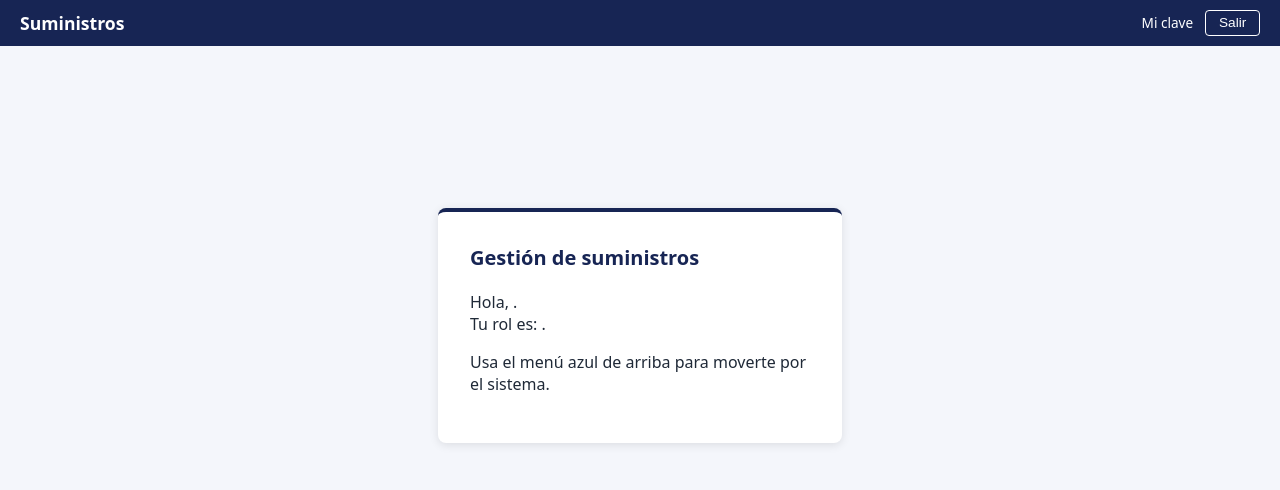
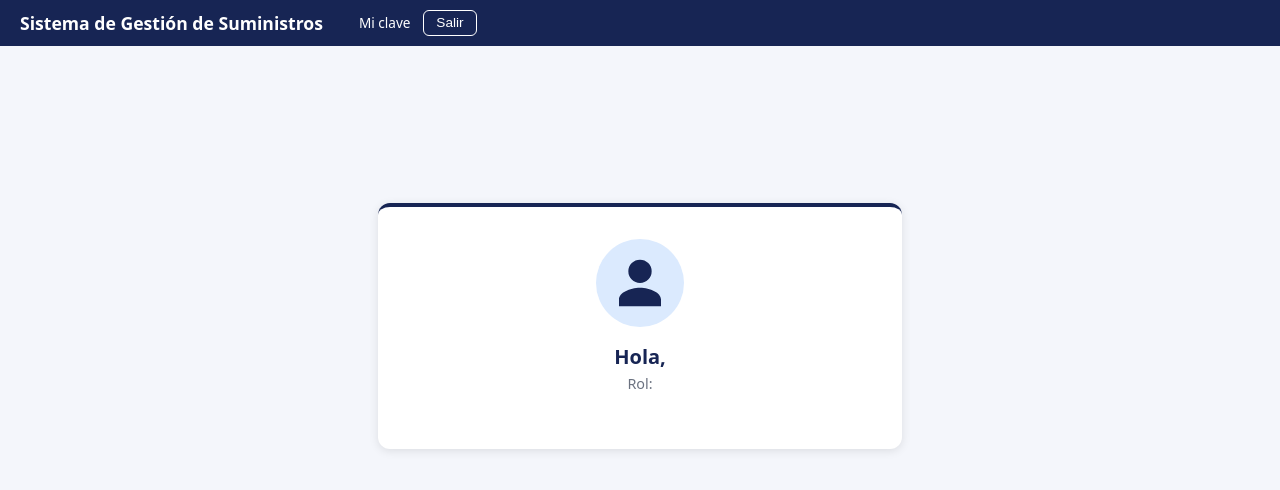
Before and after one commit to ingenierodesarrollo/Gestion_de_suministros, a Django app: page / in a window 1280 px wide. Shown: the top 490 px of the page. Run offline with Django 5.2, Linux system fonts and the light colour scheme; the visitor is signed in with stand-in values (Sample User, id 1).

Commit message:
Estilos de inicio, botones, tablas

```diff
--- a/static/css/estilos.css
+++ b/static/css/estilos.css
@@ -113,3 +113,38 @@ form.en-linea { display: inline; }
 .dato.destacado { background: var(--azul); border-color: var(--azul); }
 .dato.destacado span, .dato.destacado strong { color: #fff; }
 .limite { color: var(--rojo); font-weight: 600; }
+
+/* Pantalla de inicio */
+.bienvenida { text-align: center; }
+.icono-usuario { width: 88px; height: 88px; margin: 0 auto 1rem; border-radius: 50%; background: var(--azul-claro); color: var(--azul); display: flex; align-items: center; justify-content: center; }
+.bienvenida h1 { margin-bottom: 0.25rem; }
+.bienvenida .rol { font-size: 0.9rem; color: #6b7280; margin: 0 0 1.5rem; }
+.botones-inicio { display: flex; flex-direction: column; gap: 0.6rem; }
+a.boton { display: block; padding: 0.65rem; background: var(--azul); color: #fff; text-decoration: none; border-radius: 4px; }
+a.boton:hover { background: #0f1a3d; }
+.tarjeta.bienvenida { width: 460px; }
+.botones-inicio { display: grid; grid-template-columns: 1fr 1fr; }
+
+.boton-tabla { display: inline-block; width: auto; padding: 0.25rem 0.7rem; font-size: 0.85rem; font-family: inherit; line-height: 1.4; background: var(--azul); color: #fff; text-decoration: none; border: 0; border-radius: 4px; vertical-align: middle; cursor: pointer; }
+.boton-tabla:hover { background: #0f1a3d; }
+
+.acciones { display: flex; gap: 0.5rem; margin-bottom: 1rem; }
+
+.tabla .boton-tabla { min-width: 6.5rem; box-sizing: border-box; text-align: center; }
+
+.acciones-tabla { display: flex; gap: 0.4rem; align-items: center; }
+
+.boton-tabla { white-space: nowrap; }
+
+/* Tablas */
+.tabla { border-collapse: separate; border-spacing: 0; border: 1px solid #e5e7eb; border-radius: 10px; overflow: hidden; }
+.tabla th { font-weight: 600; font-size: 0.85rem; padding: 0.7rem 0.8rem; }
+.tabla td { padding: 0.6rem 0.8rem; border-bottom: 1px solid #eef0f4; }
+.tabla tbody tr:nth-child(even) td { background: #f9fafb; }
+.tabla tbody tr:hover td { background: var(--azul-claro); }
+.tabla tbody tr:last-child td { border-bottom: 0; }
+.tabla tfoot td { background: var(--fondo); border-top: 1px solid #e5e7eb; }
+
+.tarjeta { border-radius: 12px; }
+input[type="text"], input[type="email"], input[type="password"], select { border-radius: 6px; }
+.boton-tabla, a.boton, button { border-radius: 6px; }
--- a/templates/barra.html
+++ b/templates/barra.html
@@ -1,6 +1,7 @@
 {% if user.is_authenticated %}
 <header class="barra">
-  <a class="marca" href="{% url 'inicio' %}">Suministros</a>
+  <a class="marca" href="{% url 'inicio' %}">Sistema de Gestión de Suministros</a>
+  {% if request.resolver_match.view_name != 'inicio' %}
   <nav>
     {% if user.es_coordinador %}
       <a href="{% url 'proyecciones:mi_proyeccion' %}">Mi proyección</a>
@@ -16,6 +17,7 @@
       <a href="{% url 'configuracion:usuarios' %}" class="{% if request.resolver_match.view_name == 'configuracion:usuarios' %}activo{% endif %}">Usuarios</a>
     {% endif %}
   </nav>
+  {% endif %}
   <div class="usuario">
     <span>{{ user.nombre }}{% if user.area %} · {{ user.area.nombre }}{% endif %}</span>
     <a href="{% url 'cambiar_clave' %}">Mi clave</a>
--- a/templates/configuracion/unidades_lista.html
+++ b/templates/configuracion/unidades_lista.html
@@ -6,20 +6,20 @@
   <div class="tarjeta">
     <h1>Unidades de medida</h1>
     {% for m in messages %}<p class="aviso {{ m.tags }}">{{ m }}</p>{% endfor %}
-    <p><a href="{% url 'configuracion:unidad_nueva' %}">Nueva unidad</a></p>
+    <p><a class="boton-tabla" href="{% url 'configuracion:unidad_nueva' %}">Nueva unidad</a></p>
     <table class="tabla">
       <thead><tr><th>Nombre</th><th></th></tr></thead>
       <tbody>
         {% for u in unidades %}
         <tr>
           <td>{{ u.nombre }}</td>
-          <td><a href="{% url 'configuracion:unidad_editar' u.pk %}">Editar</a></td>
+          <td><a class="boton-tabla" href="{% url 'configuracion:unidad_editar' u.pk %}">Editar</a></td>
         </tr>
         {% empty %}
         <tr><td colspan="2">No hay unidades.</td></tr>
         {% endfor %}
       </tbody>
     </table>
-    <p><a href="{% url 'inicio' %}">Volver al inicio</a></p>
+    <p><a class="boton-tabla" href="{% url 'inicio' %}">Volver al inicio</a></p>
   </div>
 {% endblock %}
--- a/templates/inicio.html
+++ b/templates/inicio.html
@@ -4,9 +4,28 @@
 {% block clase_body %}centrado{% endblock %}
 
 {% block contenido %}
-  <div class="tarjeta">
-    <h1>Gestión de suministros</h1>
-    <p>Hola, {{ user.nombre }}.<br>Tu rol es: {{ user.get_rol_display }}.</p>
-    <p>Usa el menú azul de arriba para moverte por el sistema.</p>
+  <div class="tarjeta bienvenida">
+    <div class="icono-usuario">
+      <svg viewBox="0 0 24 24" width="56" height="56" fill="currentColor" aria-hidden="true">
+        <path d="M12 12a5 5 0 1 0 0-10 5 5 0 0 0 0 10zm0 2c-4.4 0-9 2.2-9 5v3h18v-3c0-2.8-4.6-5-9-5z"/>
+      </svg>
+    </div>
+    <h1>Hola, {{ user.nombre }}</h1>
+    <p class="rol">Rol: {{ user.get_rol_display }}</p>
+    <div class="botones-inicio">
+      {% if user.es_coordinador %}
+        <a class="boton" href="{% url 'proyecciones:mi_proyeccion' %}">Mi proyección</a>
+      {% endif %}
+      {% if user.es_administrador or user.es_desarrollador %}
+        <a class="boton" href="{% url 'proyecciones:revision' %}">Revisión</a>
+        <a class="boton" href="{% url 'proyecciones:consolidado' %}">Consolidado</a>
+        <a class="boton" href="{% url 'proyecciones:abrir_periodo' %}">Abrir periodo</a>
+        <a class="boton" href="{% url 'proyecciones:bitacora' %}">Bitácora</a>
+        <a class="boton" href="{% url 'configuracion:areas' %}">Áreas</a>
+        <a class="boton" href="{% url 'configuracion:unidades' %}">Unidades</a>
+        <a class="boton" href="{% url 'configuracion:productos' %}">Productos sugeridos</a>
+        <a class="boton" href="{% url 'configuracion:usuarios' %}">Usuarios</a>
+      {% endif %}
+    </div>
   </div>
 {% endblock %}
--- a/templates/proyecciones/bitacora.html
+++ b/templates/proyecciones/bitacora.html
@@ -27,6 +27,6 @@
         {% endfor %}
       </tbody>
     </table>
-    <p><a href="{% url 'proyecciones:revision' %}">Volver a revisión</a></p>
+    <p><a class="boton-tabla" href="{% url 'proyecciones:revision' %}">Volver a revisión</a></p>
   </div>
 {% endblock %}
--- a/templates/proyecciones/consolidado.html
+++ b/templates/proyecciones/consolidado.html
@@ -16,7 +16,7 @@
   </form>
   <p class="resumen separado">Costo proyectado de todas las áreas: <strong>{{ costo_general|floatformat:"2g" }}</strong>
   </p>
-  <p><a href="{% url 'proyecciones:descargar_consolidado' periodo.anio %}">Descargar Excel del {{ periodo.anio }}</a>
+  <p><a class="boton-tabla" href="{% url 'proyecciones:descargar_consolidado' periodo.anio %}">Descargar Excel del {{ periodo.anio }}</a>
   </p>
    {% if pendientes %}<p class="aviso error">Sin enviar todavía (no se incluyen): {% for p in pendientes %}{{ p.area.nombre }}{% if not forloop.last %}, {% endif %}{% endfor %}</p>{% endif %}
 
```
Also changed, not shown: templates/configuracion/areas_lista.html (+4 -4 lines), templates/configuracion/productos_lista.html (+4 -4 lines), templates/configuracion/usuarios_lista.html (+6 -4 lines), templates/proyecciones/revision.html (+6 -4 lines).
